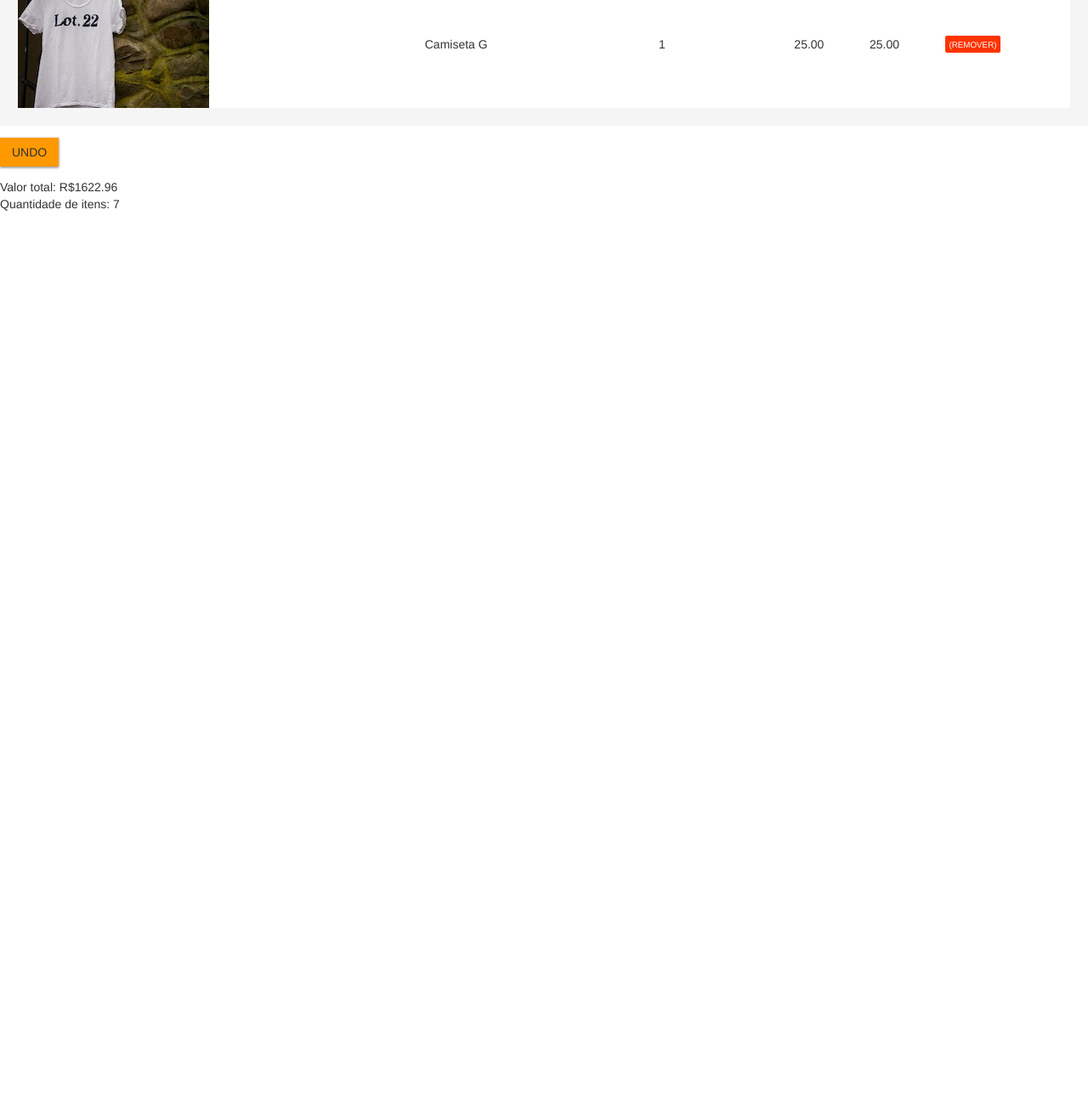
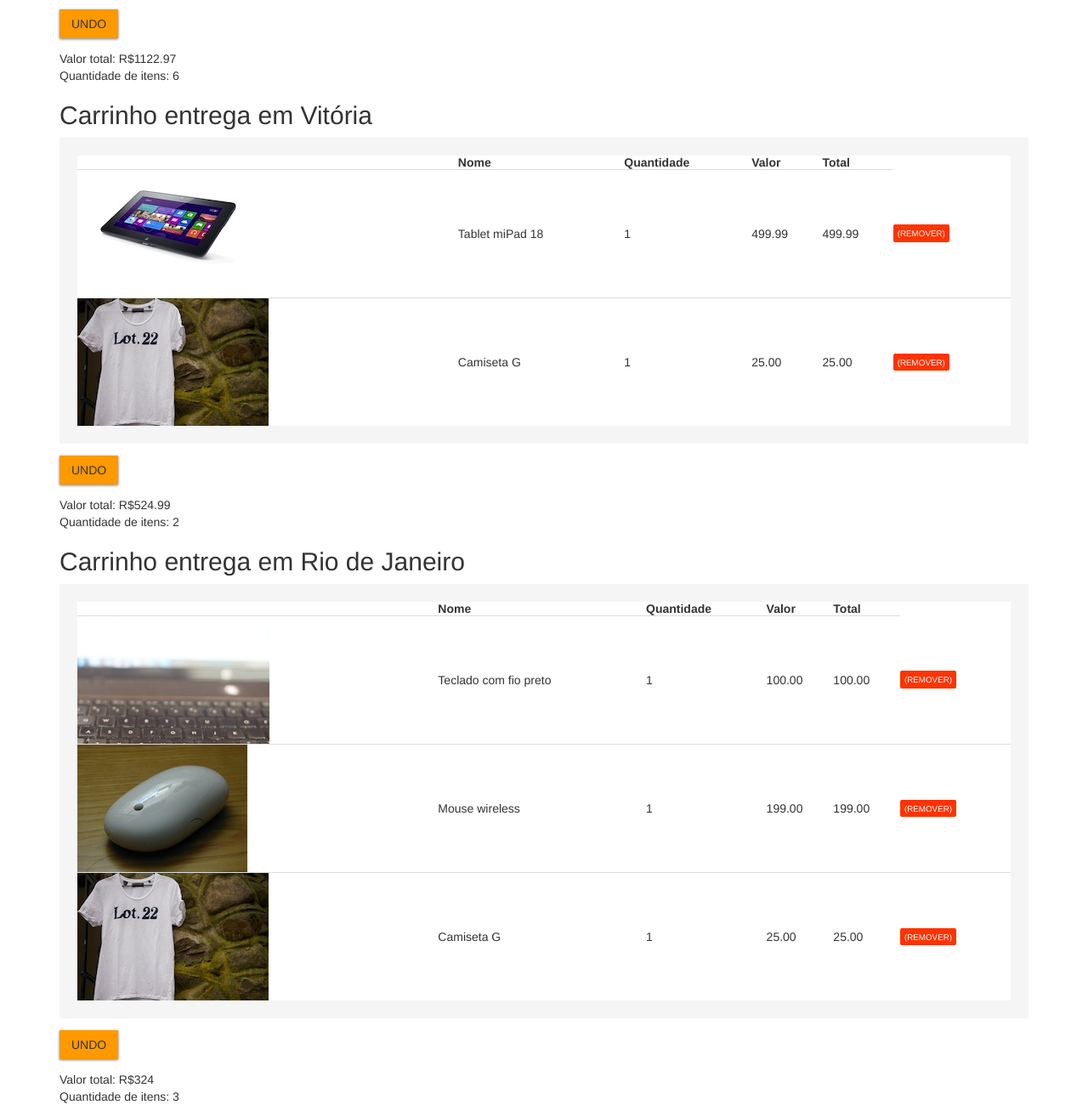
Before and after one commit to eaeniko/Niko-learning-Jquery, a plain HTML site: page jquery-parte2-manipulacao-de-conteudo-dinamico-master/jquery-criando/index.html in a window 1280 px wide. Shown: the part 1030-2330 px from the top of the page at 85% size. Before the commit the page ends 1280 px from the top, so only its background shows below. Drawn offline with Linux system fonts and the light colour scheme.

Commit message:
dois carrinhos dois ids e classes, arrumando

```diff
--- a/jquery-parte2-manipulacao-de-conteudo-dinamico-master/jquery-criando/carrinho.js
+++ b/jquery-parte2-manipulacao-de-conteudo-dinamico-master/jquery-criando/carrinho.js
@@ -1,17 +1,19 @@
 var atualizaDados = function () {
-
+	var carrinhos = $('.carrinho');
+	carrinhos.each(function() {
+		var carrinho = $(this);
+		var itens = carrinho.find('.item-total:visible');
 		var total = 0;
-	var itens = $('.item-total:visible');
 		for (var i = 0; i < itens.length; i++) {
 			var item = $(itens[i]);
 			var valor = parseFloat(item.text());
 			total = total + valor;
 		}
 	console.log("Valor total: " + total);
-	$('#valor-total').text(total);
-	$('#quantidade-item').text(itens.length);
+	carrinho.find('.valor-total').text(total);
+	carrinho.find('.quantidade-item').text(itens.length);
+	});
 };
-
 var removeItem = function(event) {
 
 	event.preventDefault();
@@ -20,19 +22,19 @@ var removeItem = function(event) {
 
 	atualizaDados();
 };
+var undo = function () {
+	var carrinho = $(this).closest('.carrinho');
+	carrinho.find("tr:visible").removeClass('recuperado');
 
-var undo = function () {
-	$("tr:visible").removeClass('recuperado');
-
-	var trs = $('tr:hidden');
+	var trs = carrinho.find('tr:hidden');
 	trs.addClass('recuperado').show();
+	atualizaDados();
 
 };
-
 var aposInicializado = function() {
 
 	atualizaDados();
-	$('#undo').click(undo);
+	$('.undo').click(undo);
 	$('.remove-item').click(removeItem);
 	};
 
--- a/jquery-parte2-manipulacao-de-conteudo-dinamico-master/jquery-criando/index.html
+++ b/jquery-parte2-manipulacao-de-conteudo-dinamico-master/jquery-criando/index.html
@@ -1,9 +1,11 @@
 <html>
 <head>
+	<meta charset="utf-8">
 	<link rel="stylesheet" type="text/css" href="carrinho.css">
 	<link rel="stylesheet" href="bootstrap/css/bootstrap.min.css">
 </head>
 <body>
+	<div class="container">
 		<div class="carrinho">
 			<h2>Carrinho entrega em Sao Paulo</h2>
 			<table>
@@ -17,14 +19,6 @@
 					</tr>
 				</thead>
 				<tbody>
-				<tr>
-					<td><img src="imagens/tablet.jpg"></td>
-					<td>Tablet miPad 18</td>
-					<td>1</td>
-					<td>499.99</td>
-					<td class="item-total">499.99</td>
-					<td><a class="remove-item" href="#">(Remover)</a></td>
-				</tr>
 					<tr>
 						<td><img src="imagens/telefone.png"></td>
 						<td>Telefone miPhone 18</td>
@@ -75,19 +69,115 @@
 					</tr>
 				</tbody>
 			</table>
-
+			<div>
+				<input class="undo" type="button" value="undo">
 			</div>
 
 			<div>
-		<input id="undo" type="button" value="undo">
+				Valor total: R$<span class="valor-total">0</span>
+				<br>
+				Quantidade de itens: <span class="quantidade-item">0</span>
+			</div>
+
+		</div>
+	</div>
+	<div class="container">
+		<div class="carrinho">
+			<h2>Carrinho entrega em Vitória</h2>
+			<table>
+				<thead>
+					<tr>
+						<td></td>
+						<td>Nome</td>
+						<td>Quantidade</td>
+						<td>Valor</td>
+						<td>Total</td>
+					</tr>
+				</thead>
+				<tbody>
+					<tr>
+						<td><img src="imagens/tablet.jpg"></td>
+						<td>Tablet miPad 18</td>
+						<td>1</td>
+						<td>499.99</td>
+						<td class="item-total">499.99</td>
+						<td><a class="remove-item" href="#">(Remover)</a></td>
+					</tr>
+					<tr>
+						<td><img src="imagens/camiseta.jpg"></td>
+						<td>Camiseta G</td>
+						<td>1</td>
+						<td>25.00</td>
+						<td class="item-total">25.00</td>
+						<td><a class="remove-item" href="#">(Remover)</a></td>
+					</tr>
+				</tbody>
+			</table>
+			<div>
+				<input class="undo" type="button" value="undo">
 			</div>
 
 			<div>
-		Valor total: R$<span id="valor-total">0</span>
+				Valor total: R$<span class="valor-total">0</span>
 				<br>
-		Quantidade de itens: <span id="quantidade-item">0</span>
+				Quantidade de itens: <span class="quantidade-item">0</span>
 			</div>
 
+		</div>
+	</div>
+	<div class="container">
+		<div class="carrinho">
+			<h2>Carrinho entrega em Rio de Janeiro </h2>
+			<table>
+				<thead>
+					<tr>
+						<td></td>
+						<td>Nome</td>
+						<td>Quantidade</td>
+						<td>Valor</td>
+						<td>Total</td>
+					</tr>
+				</thead>
+				<tbody>
+					</tr>
+					<tr>
+						<td><img src="imagens/teclado.jpg"></td>
+						<td>Teclado com fio preto </td>
+						<td>1</td>
+						<td>100.00</td>
+						<td class="item-total">100.00</td>
+						<td><a class="remove-item" href="#">(Remover)</a></td>
+					</tr>
+					<tr>
+						<td><img src="imagens/mouse.jpg"></td>
+						<td>Mouse wireless</td>
+						<td>1</td>
+						<td>199.00</td>
+						<td class="item-total">199.00</td>
+						<td><a class="remove-item" href="#">(Remover)</a></td>
+					</tr>
+					<tr>
+						<td><img src="imagens/camiseta.jpg"></td>
+						<td>Camiseta G</td>
+						<td>1</td>
+						<td>25.00</td>
+						<td class="item-total">25.00</td>
+						<td><a class="remove-item" href="#">(Remover)</a></td>
+					</tr>
+				</tbody>
+			</table>
+			<div>
+				<input class="undo" type="button" value="undo">
+			</div>
+
+			<div>
+				Valor total: R$<span class="valor-total">0</span>
+				<br>
+				Quantidade de itens: <span class="quantidade-item">0</span>
+			</div>
+
+		</div>
+	</div>
 
 
 	<script src="jquery-2.0.3.min.js"></script>
```
Lines whose indentation alone changed are shown as unchanged.
